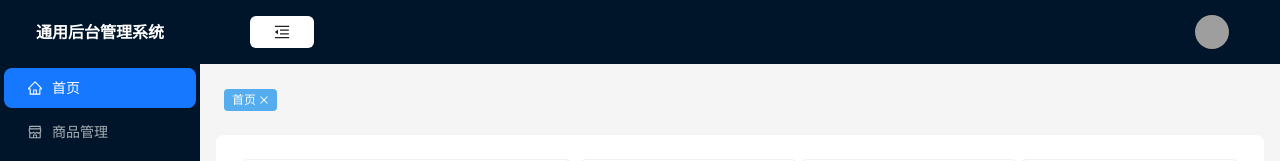
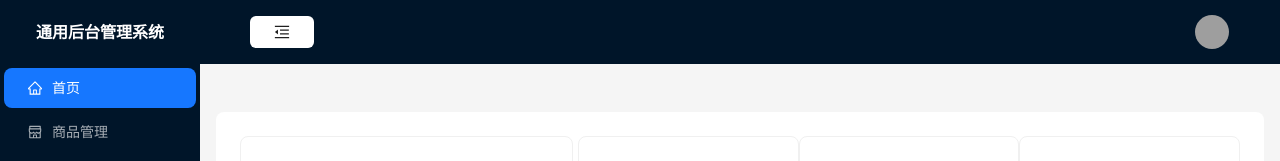
Before and after one commit to cryingwatermelon/react-admin, a React (Vite) app: page /home in a window 1280 px wide. Shown: the top 161 px of the page. Built offline with nearby package versions, Linux system fonts and the light colour scheme; grey boxes are pictures that could not be loaded.

Commit message:
fix: improved function logic

```diff
--- a/src/components/commonAside/index.tsx
+++ b/src/components/commonAside/index.tsx
@@ -64,7 +64,7 @@ const CommonAside = ({ collapsed }: commonAsideProps) => {
       name: data.name,
       label: data.label,
     })
-    setCurrentMenu(data)
+    dispatch(setCurrentMenu(data))
     navigate(e.key)
   }
 
--- a/src/components/commonTag/index.tsx
+++ b/src/components/commonTag/index.tsx
@@ -6,6 +6,7 @@ import {
   selectTabList,
   setCurrentMenu,
 } from '@/store/reducer/tab'
+import { CloseOutlined } from '@ant-design/icons'
 import { Space, Tag } from 'antd'
 import { useSelector } from 'react-redux'
 
@@ -18,25 +19,31 @@ const CommonTag = () => {
   const navigate = useNavigate()
 
   const handleClose = (item: TTab, index: number) => {
-    const length = tabList.length - 1
+    const lastIndex = tabList.length - 1
     dispatch(closeTab(item))
     // 关闭的页面不为当前路径（never）
     if (item.path !== location.pathname) {
       return
     }
     // 当前路径为最后一项，关闭后则选中前一项
-    if (index === length) {
-      const data = tabList[index - 1]
-      dispatch(setCurrentMenu(data))
-      navigate(data.path)
-    } else {
-      // 剩余tab长度大于1，则选中后一项
-      if (tabList.length > 1) {
-        const newData = tabList[index + 1]
-        dispatch(setCurrentMenu(newData))
-        navigate(newData.path)
-      }
+    if (index === lastIndex) {
+      const prevData = tabList[index - 1]
+      dispatch(setCurrentMenu(prevData))
+      navigate(prevData.path)
+      return
     }
+    // 剩余tab长度大于1，则选中后一项
+    if (tabList.length > 1) {
+      const nextData = tabList[index + 1]
+      dispatch(setCurrentMenu(nextData))
+      navigate(nextData.path)
+      return
+    }
+    // 仅剩一项home
+    const homeData = { path: '/', name: 'home', label: '首页' }
+    dispatch(setCurrentMenu(homeData))
+    navigate(homeData.path)
+    return
   }
 
   const handleChange = (item: TTab) => {
@@ -49,7 +56,7 @@ const CommonTag = () => {
       <Tag
         key={item.label}
         color="#55acee"
-        closeIcon
+        closeIcon={item.path === '/home' ? <></> : <CloseOutlined />}
         onClose={() => handleClose(item, index)}
       >
         {item.label}
@@ -63,9 +70,10 @@ const CommonTag = () => {
 
   return (
     <Space size={[0, 8]} wrap className="pt-[24px] pl-[24px]">
-      {tabList.map((item, index) =>
-        setTag(item.path === currentMenu.path, item, index),
-      )}
+      {tabList.length > 1 &&
+        tabList.map((item, index) =>
+          setTag(item.path === currentMenu.path, item, index),
+        )}
     </Space>
   )
 }
--- a/src/store/reducer/tab.ts
+++ b/src/store/reducer/tab.ts
@@ -14,13 +14,13 @@ const initialState: TTableState = {
   isCollapse: false,
   tabList: [
     {
-      path: '/',
+      path: '/home',
       name: 'home',
       label: '首页',
     },
   ],
   currentMenu: {
-    path: '/',
+    path: '/home',
     name: 'home',
     label: '首页',
   },
@@ -44,7 +44,11 @@ const tabSlice = createSlice({
           state.tabList.push(value)
         }
       } else if (value.name === 'home' && state.tabList.length === 1) {
-        state.currentMenu = initialState.currentMenu
+        state.currentMenu = {
+          path: '/home',
+          label: '首页',
+          name: 'home',
+        }
       }
     },
     closeTab: (state, { payload: value }: PayloadAction<TTab>) => {
@@ -53,7 +57,11 @@ const tabSlice = createSlice({
     },
     setCurrentMenu: (state, { payload: value }: PayloadAction<TTab>) => {
       if (value.name === 'home') {
-        state.currentMenu = initialState.currentMenu
+        state.currentMenu = {
+          path: '/home',
+          label: '首页',
+          name: 'home',
+        }
       } else {
         state.currentMenu = value
       }
```
